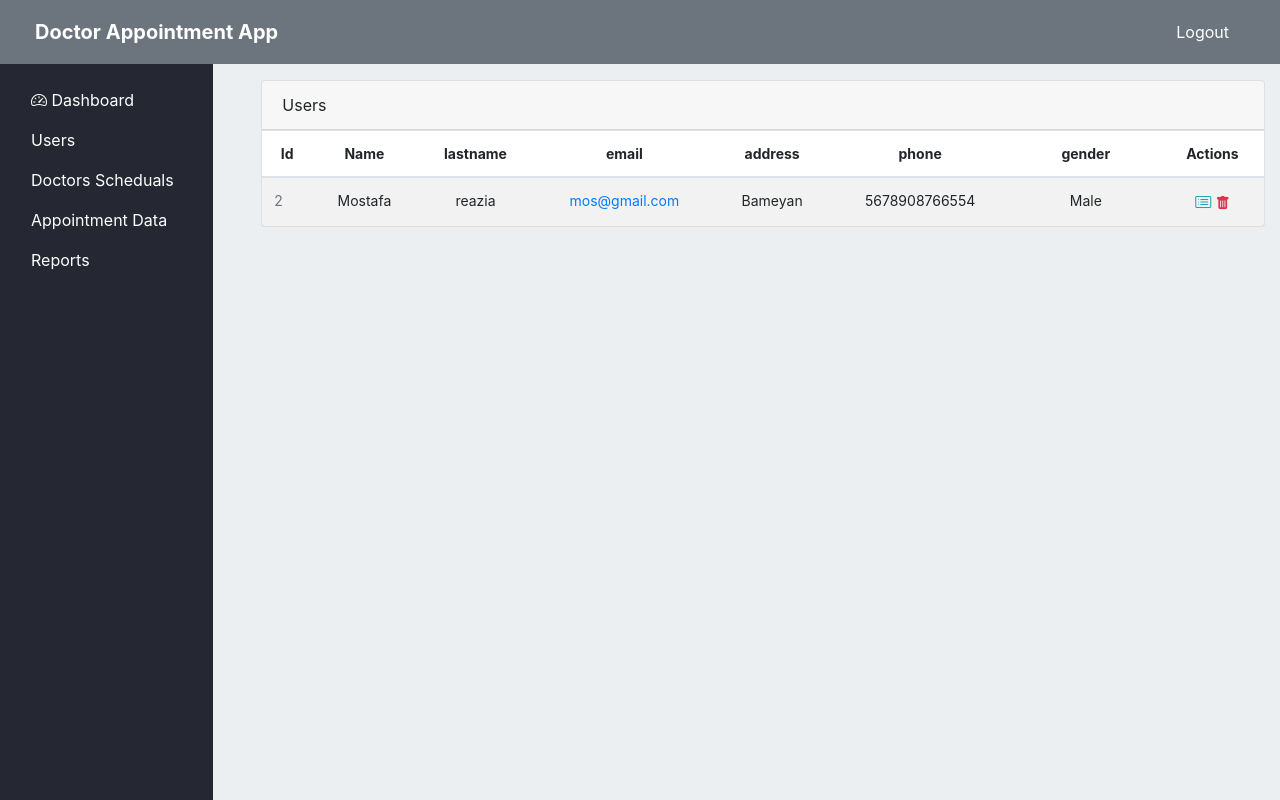
After one commit to Ali-hadi1/appointment, a Flask app: page /admin/doctors/schedules in a window 1280 px wide. The commit adds this page. Run offline with Flask 2, Linux system fonts and the light colour scheme; a user stored in the database is signed in; data comes from the database, SQL or seed files in the repository; some libraries are stand-ins or nearby versions.

Commit message:
display doctors which has schedules to admin

```diff
--- a/appointment/routes.py
+++ b/appointment/routes.py
@@ -187,3 +187,9 @@ def patientAppointment(id):
         doctor_id = Schedule.query.filter_by(id = id).first()
         return redirect(url_for('viewSchedule', id=doctor_id.doctor_id))
     return render_template('patientAppointment.html', form = patient_create_appointment)
+
+@app.route("/admin/doctors/schedules", methods=('GET', 'POST'))
+@admin_required
+def doctorsSchedules():
+    doctors = db.session.query(User).join(Schedule, Schedule.doctor_id == User.id).group_by(User.id).all()
+    return render_template("/doctors_schedules.html", doctors = doctors)
--- /dev/null
+++ b/appointment/templates/doctors_schedules.html
@@ -0,0 +1,67 @@
+{% extends "index.html" %}
+
+{% block section %}
+<div class="row">
+    <div class="col-md-12">
+        <div class="main-card mb-3 card">
+            <div class="card-header">Users </div>
+            <div class="table-responsive">
+                <table class="align-middle mb-0 table table-borderless table-striped table-hover">
+                    <thead>
+                        <tr  class="app-normal-font">
+                            <th class="text-center">Id</th>
+                            <th class="text-center">Name</th>
+                            <th class="text-center">lastname</th>
+                            <th class="text-center">email</th>
+                            <th class="text-center">address</th>
+                            <th class="text-center">phone</th>
+                            <th class="text-center">gender</th>
+                            <th class="text-center">Actions</th>
+                        </tr>
+                    </thead>
+                    <tbody>
+                        {% for doctor in doctors %}
+                            <tr class="app-normal-font p-0">
+                                <td class="align-center text-muted">{{ doctor.id }}</td>
+                                <td class="text-center">
+                                    <div class="widget-content p-0">
+                                        {{doctor.name}}
+                                    </div>
+                                </td>
+                                <td class="text-center">{{doctor.lastname}}</td>
+                                <td class="text-center">
+                                    <a href="{{ doctor.email }}">
+                                        {{doctor.email}}
+                                    </a>
+                                </td>
+                                <td class="text-center">
+                                    {{doctor.address}}
+                                </td>
+                                <td class="text-center">
+                                    {{doctor.phone}}
+                                </td>
+                                <td class="text-center" style="width: 150px;">
+                                    {% if doctor.gender == True %}
+                                        Male
+                                    {% else %}
+                                        Female
+                                    {% endif %}
+                                </td>
+                                <td class="text-center">
+                                    <a href="" class="text-info" style="font-size:16px">
+                                        <i class="bi bi-card-list"></i>
+                                    </a>
+                                    <a href="{{ url_for('delete', id = doctor.id)}}" class="text-danger">
+                                        <i class="bi bi-trash-fill"></i>
+                                    </a>
+                                </td>
+                            </tr>
+                        {% endfor %}
+                    </tbody>
+                </table>
+            </div>
+        </div>
+    </div>
+</div>
+
+{% endblock %}
--- a/appointment/templates/index.html
+++ b/appointment/templates/index.html
@@ -17,7 +17,7 @@
                     </a>
                 </li>
                 <li class="nav-item">
-                    <a class="nav-link no-hover white" href="#">
+                    <a class="nav-link no-hover white" href="{{url_for('doctorsSchedules')}}">
                         Doctors Scheduals
                     </a>
                 </li>
```
